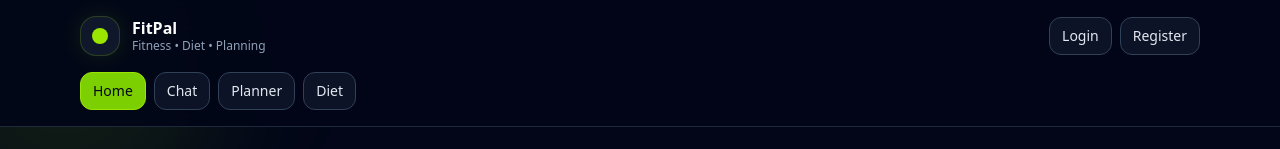
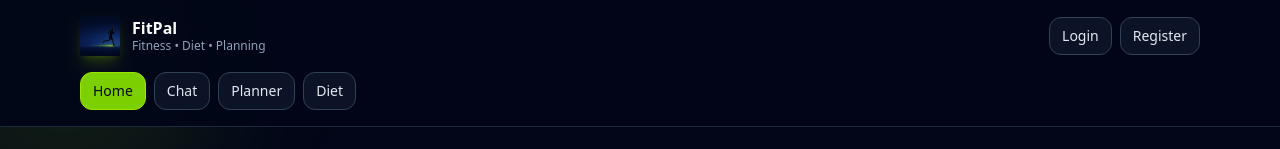
Before and after one commit to lukebrady11/fitpal_honours_project, a React (Vite) app in the folder frontend/: page / in a window 1280 px wide. Shown: the top 149 px of the page. Built offline with nearby package versions, Linux system fonts and the light colour scheme; no server answers.

Commit message:
icon change

```diff
--- a/frontend/src/App.jsx
+++ b/frontend/src/App.jsx
@@ -9,6 +9,7 @@ import RegisterPage from "./RegisterPage.jsx";
 import EvaluationPage from "./EvaluationPage.jsx";
 import LandingPage from "./LandingPage.jsx";
 import { useAuth } from "./AuthContext.jsx";
+import logo from "./assets/runners-bg.jpg"
 
 function TabLink({ to, children, end = false }) {
   return (
@@ -331,10 +332,11 @@ export default function App() {
       <header className="sticky top-0 z-20 border-b border-slate-800 bg-slate-950/90 backdrop-blur-xl">
         <div className="mx-auto max-w-6xl px-4 py-4 flex items-center justify-between gap-3">
           <div className="flex items-center gap-3">
-            <div className="flex h-10 w-10 items-center justify-center rounded-2xl border border-lime-400/20 bg-slate-900 shadow-[0_0_25px_rgba(132,204,22,0.12)]">
-              <div className="h-4 w-4 rounded-full bg-lime-400" />
-            </div>
-
+            <img
+              src={logo}
+              alt="FitPal"
+              className="h-10 w-10 rounded-2x1 object-cover shadow-lg shadow-lime-400/20"
+            />
             <div>
               <div className="font-semibold leading-tight text-white">FitPal</div>
               <div className="text-xs text-slate-400">Fitness • Diet • Planning</div>
```
Also changed, not shown: frontend/src/assets/runners-bg.jpg (added).
